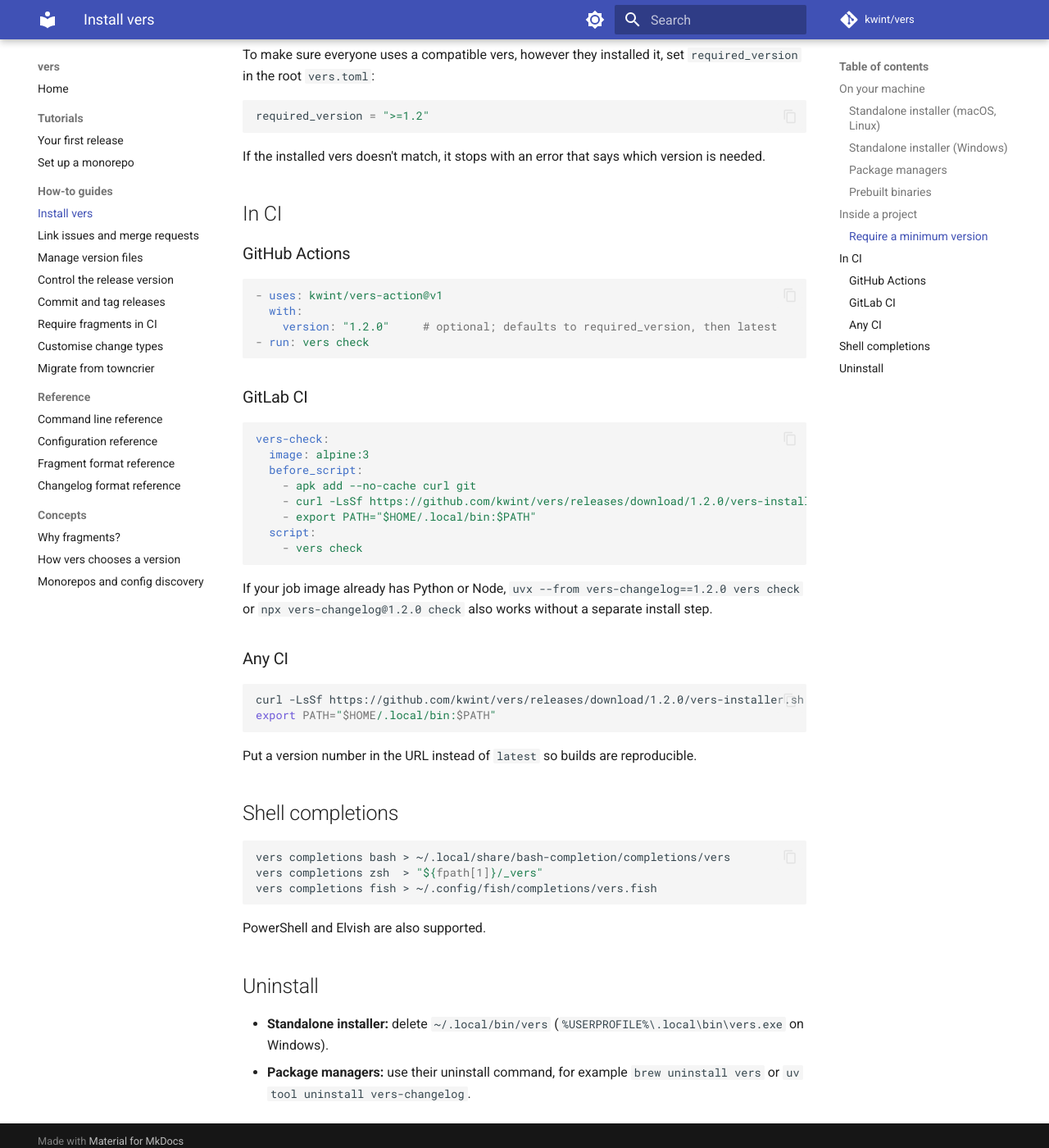
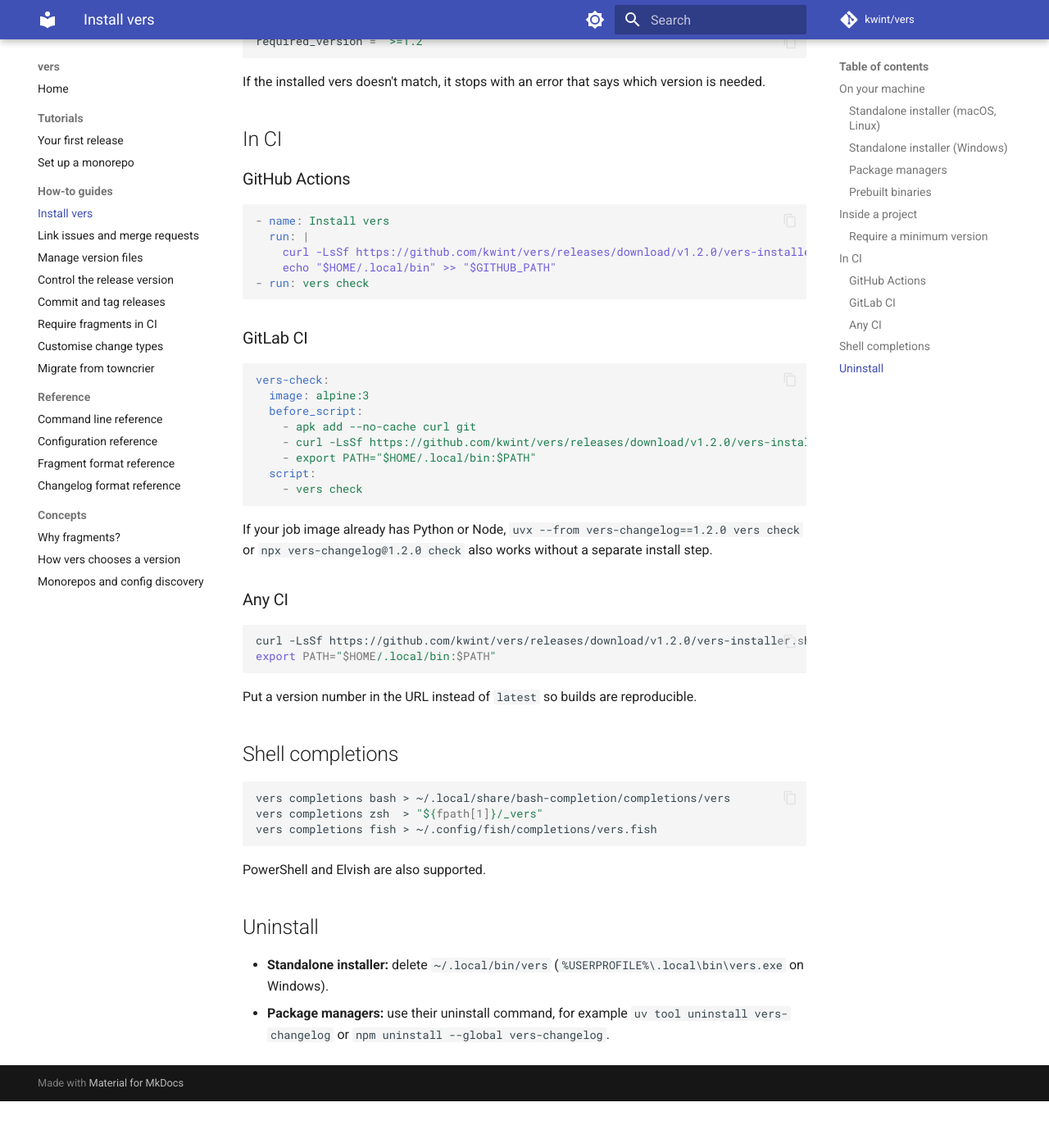
Before and after one commit to kwint/vers, an MkDocs documentation site: the page built from docs/how-to/install.md, in a window 1280 px wide and 1400 px high, scrolled down 1655 px. Shown: the whole window at 82% size. Built offline with MkDocs 1.6.1 and Material for MkDocs 9.7.7, drawn with Linux system fonts in a browser that asks for light colours; comment, search, counter and statistics services are not loaded; after the commit the page ends 2998 px from its top, so only the background shows below that; some of the changed text lies outside the part shown.

Commit message:
Use vers for vers's own changelog; drop Homebrew, winget and the Action
vers now manages its own CHANGELOG.md from fragments in changes/, and CI
runs `vers check` on pull requests. The install docs no longer mention a
Homebrew tap, winget or a dedicated GitHub Action; CI examples use the
installer script.

Co-Authored-By: Claude Opus 5.5 <noreply@anthropic.com>

````diff
--- a/docs/how-to/install.md
+++ b/docs/how-to/install.md
@@ -25,12 +25,10 @@ powershell -ExecutionPolicy ByPass -c "irm https://github.com/kwint/vers/release
 
 | Ecosystem      | Install                                   | Run once, no install |
 |----------------|-------------------------------------------|----------------------|
-| Homebrew       | `brew install kwint/tap/vers`             |                      |
 | Python (uv)    | `uv tool install vers-changelog`          | `uvx --from vers-changelog vers` |
 | Python (pipx)  | `pipx install vers-changelog`             | `pipx run --spec vers-changelog vers` |
 | Node (npm)     | `npm install --global vers-changelog`     | `npx vers-changelog` |
 | Rust           | `cargo binstall vers-changelog` or `cargo install vers-changelog --locked` | |
-| Windows        | `winget install kwint.vers`               |                      |
 
 On PyPI, npm and crates.io the package is called `vers-changelog`, because
 `vers` was already taken there. The command it installs is always `vers`.
@@ -75,9 +73,10 @@ version is needed.
 ### GitHub Actions
 
 ```yaml
-- uses: kwint/vers-action@v1
-  with:
-    version: "1.2.0"     # optional; defaults to required_version, then latest
+- name: Install vers
+  run: |
+    curl -LsSf https://github.com/kwint/vers/releases/download/v1.2.0/vers-installer.sh | sh
+    echo "$HOME/.local/bin" >> "$GITHUB_PATH"
 - run: vers check
 ```
 
@@ -88,7 +87,7 @@ vers-check:
   image: alpine:3
   before_script:
     - apk add --no-cache curl git
-    - curl -LsSf https://github.com/kwint/vers/releases/download/1.2.0/vers-installer.sh | sh
+    - curl -LsSf https://github.com/kwint/vers/releases/download/v1.2.0/vers-installer.sh | sh
     - export PATH="$HOME/.local/bin:$PATH"
   script:
     - vers check
@@ -100,7 +99,7 @@ or `npx vers-changelog@1.2.0 check` also works without a separate install step.
 ### Any CI
 
 ```sh
-curl -LsSf https://github.com/kwint/vers/releases/download/1.2.0/vers-installer.sh | sh
+curl -LsSf https://github.com/kwint/vers/releases/download/v1.2.0/vers-installer.sh | sh
 export PATH="$HOME/.local/bin:$PATH"
 ```
 
@@ -120,4 +119,4 @@ PowerShell and Elvish are also supported.
 
 - **Standalone installer:** delete `~/.local/bin/vers` (`%USERPROFILE%\.local\bin\vers.exe` on Windows).
 - **Package managers:** use their uninstall command, for example
-  `brew uninstall vers` or `uv tool uninstall vers-changelog`.
+  `uv tool uninstall vers-changelog` or `npm uninstall --global vers-changelog`.
````
Also changed, not shown: CHANGELOG.md (added, +8 -0 lines), DESIGN.md (+6 -5 lines), README.md (+0 -3 lines), changes/README.md (added, +15 -0 lines), changes/first-release.added.md (added, +1 -0 lines), docs/how-to/require-fragments-in-ci.md (+4 -1 lines), vers.toml (added, +10 -0 lines), 2 other files.
